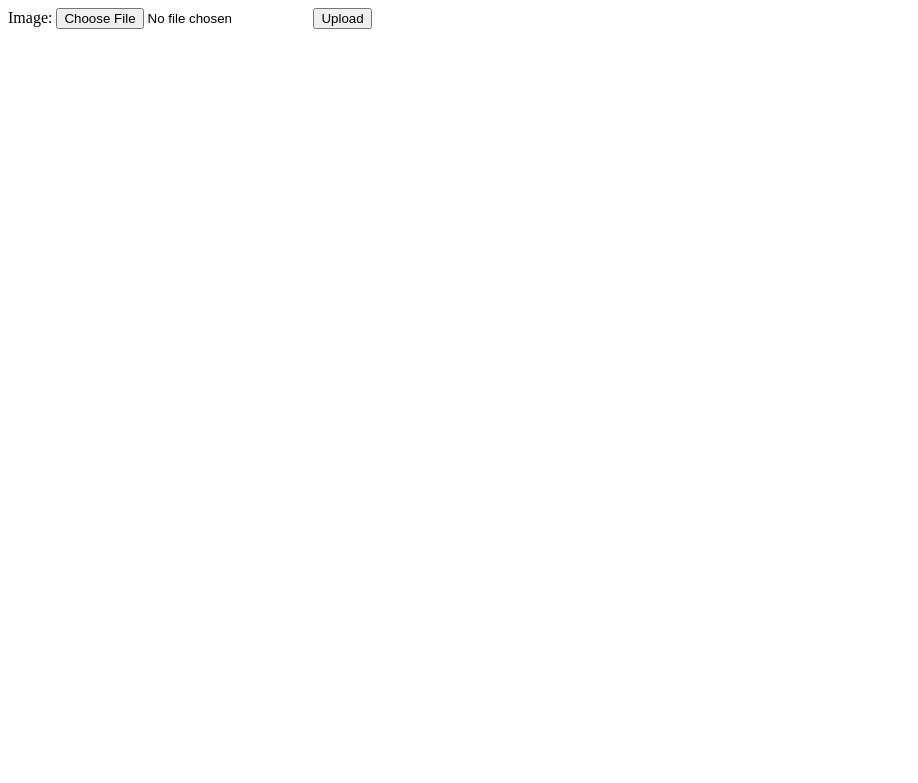
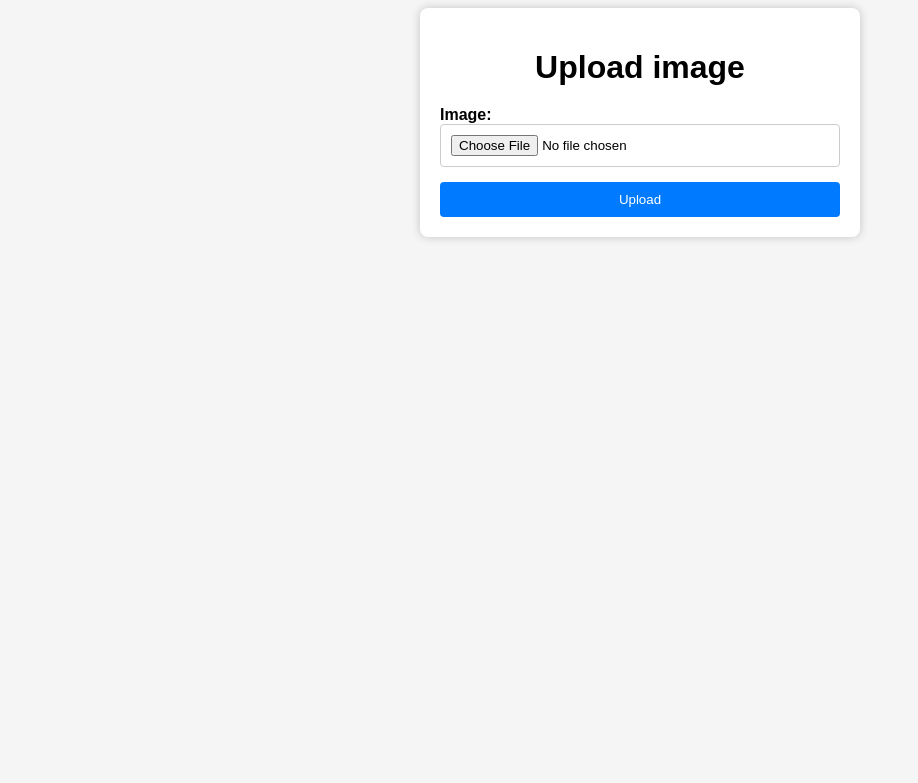
Before and after one commit to alsha037/ageandgenderdetector, a Django app: page / in a window 1280 px wide. Shown: the top 783 px of the page, without its empty margins (0-918 px from the left). Run offline with Django 4.2, Linux system fonts and the light colour scheme.

Commit message:
first commit

```diff
--- a/detection/agedetection/templates/agedetection/index.html
+++ b/detection/agedetection/templates/agedetection/index.html
@@ -1,6 +1,83 @@
-<form method="post" enctype="multipart/form-data">
+{% comment %} <form method="post" enctype="multipart/form-data">
   {% csrf_token %}
   {{ form }}
   <button type="submit">Upload</button>
 
-</form>
+</form> {% endcomment %}
+
+
+<!DOCTYPE html>
+<html lang="en">
+<head>
+    <meta charset="UTF-8">
+    <meta name="viewport" content="width=device-width, initial-scale=1.0">
+    <title>File Upload Form</title>
+    <style>
+        body {
+            font-family: Arial, sans-serif;
+            background-color: #f5f5f5;
+        }
+
+        .container {
+            max-width: 400px;
+            margin: 0 auto;
+            padding: 20px;
+            background-color: #fff;
+            border-radius: 8px;
+            box-shadow: 0px 0px 10px rgba(0, 0, 0, 0.2);
+        }
+
+        h1 {
+            text-align: center;
+            margin-bottom: 20px;
+        }
+
+        form {
+            display: flex;
+            flex-direction: column;
+        }
+
+        .form-group {
+            margin-bottom: 15px;
+        }
+
+        label {
+            font-weight: bold;
+        }
+
+        input[type="file"] {
+            padding: 10px;
+            border: 1px solid #ccc;
+            border-radius: 4px;
+            background-color: #fff;
+        }
+
+        button[type="submit"] {
+            background-color: #007BFF;
+            color: #fff;
+            border: none;
+            padding: 10px 20px;
+            border-radius: 4px;
+            cursor: pointer;
+            transition: background-color 0.3s;
+        }
+
+        button[type="submit"]:hover {
+            background-color: #0056b3;
+        }
+    </style>
+</head>
+<body>
+    <div class="container">
+        <h1> Upload image</h1>
+        <form method="post" enctype="multipart/form-data">
+            {% csrf_token %}{{ form }}
+            <div class="form-group">
+
+
+            </div>
+            <button type="submit">Upload</button>
+        </form>
+    </div>
+</body>
+</html>
```
Also changed, not shown: detection/agedetection/templates/agedetection/display_image.html (+23 -2 lines), detection/temp_image.jpg.
